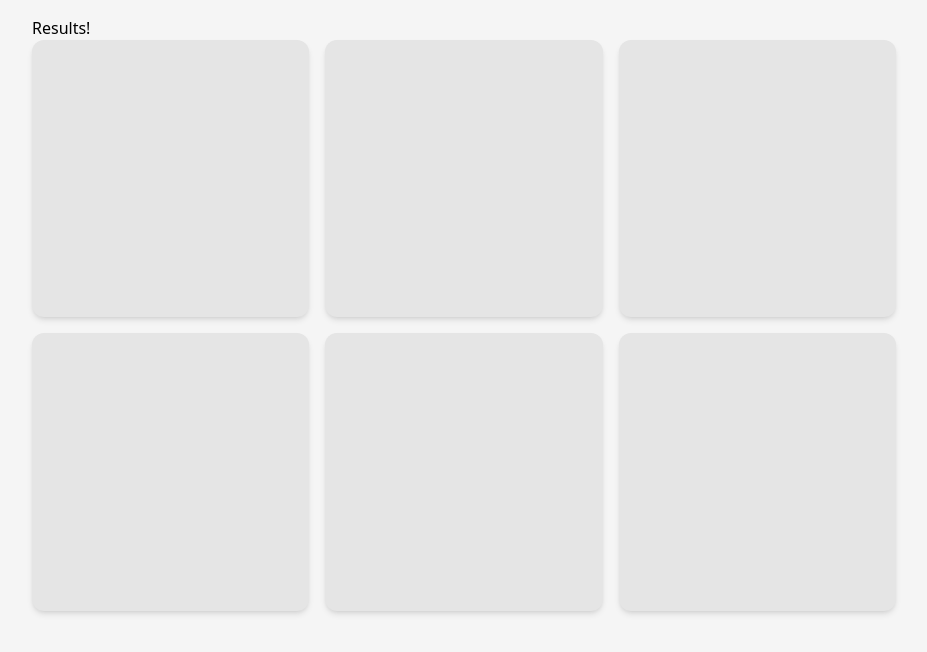
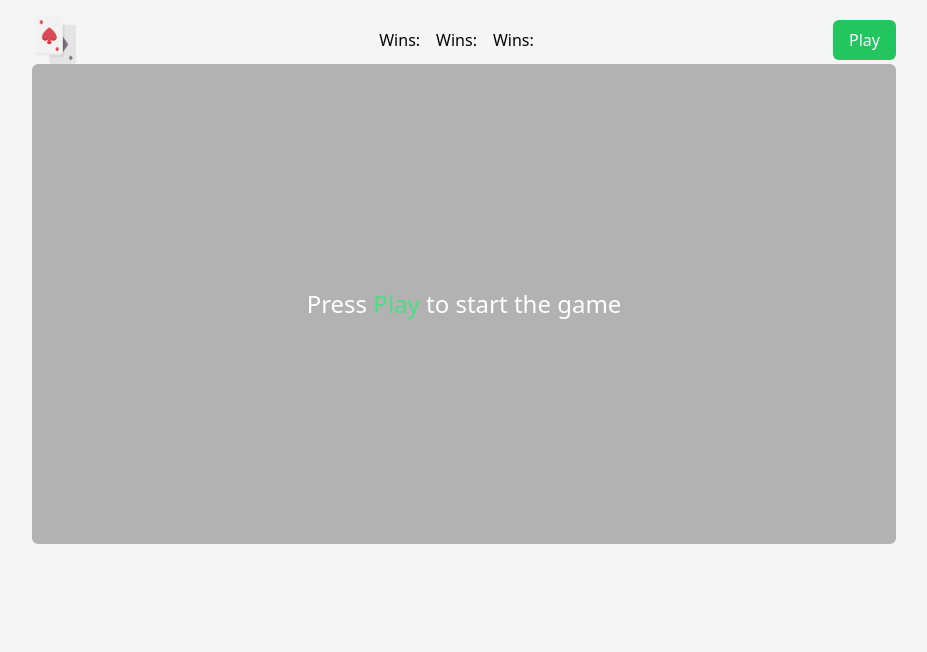
Before and after one commit to seesmof/Memory-Cards-Webapp, a React (Vite) app: page / in a window 1280 px wide. Shown: the top 652 px of the page, without its empty margins (176-1103 px from the left). Built offline with nearby package versions, Linux system fonts and the light colour scheme.

Commit message:
refactor: rework the app, trying to figure it out just a bit

```diff
--- a/src/App.jsx
+++ b/src/App.jsx
@@ -1,14 +1,21 @@
-import React from "react";
+import React, { useState } from "react";
 import Board from "./components/Board";
 import Results from "./components/Results";
 
 function App() {
+  const [isStarted, setIsStarted] = useState(false);
+  const [isWon, setIsWon] = useState(false);
+
   return (
     <>
-      <div className="min-h-screen bg-offwhite w-full">
+      <div className="bg-offwhite min-h-screen w-full">
         <main className="flex w-full mx-auto max-w-4xl p-4 flex-col">
-          <Results />
-          <Board />
+          <Results
+            isStarted={isStarted}
+            setIsStarted={setIsStarted}
+            isWon={isWon}
+          />
+          <Board isStarted={isStarted} />
         </main>
       </div>
     </>
--- /dev/null
+++ b/src/colors.js
@@ -0,0 +1,10 @@
+const COLORS = {
+  red: "bg-red-500",
+  green: "bg-green-500",
+  blue: "bg-blue-500",
+  yellow: "bg-yellow-500",
+  orange: "bg-orange-500",
+  purple: "bg-purple-500",
+};
+
+export default COLORS;
--- a/src/components/Board.jsx
+++ b/src/components/Board.jsx
@@ -1,72 +1,32 @@
 import React from "react";
+import Card from "./Card";
 
-const COLORS = {
-  red: "bg-red-500",
-  green: "bg-green-500",
-  blue: "bg-blue-500",
-  yellow: "bg-yellow-500",
-  orange: "bg-orange-500",
-  purple: "bg-purple-500",
-};
-
-const Board = () => {
-  const [gameBoard, setGameBoard] = React.useState([]);
-  const [clicks, setClicks] = React.useState(0);
-  const [matched, setMatched] = React.useState(0);
-  const [won, setWon] = React.useState(false);
-
-  const Card = ({ color }) => {
-    const [isFlipped, setIsFlipped] = React.useState(false);
-
-    const handleFlip = () => {
-      setIsFlipped(!isFlipped);
-      setClicks(clicks + 1);
-    };
-
-    return (
-      <>
-        <button
-          className={`card ${isFlipped ? COLORS[color] : "bg-neutral-200"}`}
-          onClick={handleFlip}
-        ></button>
-      </>
-    );
-  };
-
-  const generateBoard = () => {
-    const colors = Object.keys(COLORS);
-    const board = [];
-
-    for (let i = 0; i < colors.length / 2; i++) {
-      board.push(colors[i]);
-      board.push(colors[i]);
-    }
-
-    // Shuffle the board array
-    for (let i = board.length - 1; i > 0; i--) {
-      const j = Math.floor(Math.random() * (i + 1));
-      [board[i], board[j]] = [board[j], board[i]];
-    }
-
-    setGameBoard(board);
-    console.log(board);
-  };
-
-  React.useEffect(() => {
-    generateBoard();
-  }, []);
-
-  React.useEffect(() => {}, [clicks]);
-
+const Cards = () => {
   return (
     <>
       <div className="grid grid-cols-2 md:grid-cols-3 gap-4">
-        {gameBoard.map((color, index) => {
-          return <Card key={index} color={color} />;
-        })}
+        <Card />
+        <Card />
+        <Card />
       </div>
     </>
   );
 };
 
+const Start = () => {
+  return (
+    <>
+      <div className="h-[60vh] w-full rounded-md bg-neutral-900/30 p-4 flex justify-center items-center">
+        <div className="text-white text-2xl font-medium">
+          Press <span className="text-green-400">Play</span> to start the game
+        </div>
+      </div>
+    </>
+  );
+};
+
+const Board = ({ isStarted }) => {
+  return <>{isStarted ? <Cards /> : <Start />}</>;
+};
+
 export default Board;
--- /dev/null
+++ b/src/components/Card.jsx
@@ -0,0 +1,14 @@
+import React from "react";
+import COLORS from "../colors";
+
+const Card = ({ color }) => {
+  return (
+    <>
+      <button
+        className={`card ${isFlipped ? COLORS[color] : "bg-neutral-200"}`}
+      ></button>
+    </>
+  );
+};
+
+export default Card;
--- a/src/components/Results.jsx
+++ b/src/components/Results.jsx
@@ -1,9 +1,34 @@
 import React from "react";
+import Logo from "/logo.png";
+
+const Navbar = () => {
+  return (
+    <>
+      <div className="flex flex-row justify-between items-center w-full">
+        <img src={Logo} alt="logo" className="w-12 h-12 cursor-pointer" />
+
+        <div className="flex flex-row gap-4">
+          <div className="">Wins:</div>
+          <div className="">Wins:</div>
+          <div className="">Wins:</div>
+        </div>
+
+        <div className="flex flex-row items-center gap-3">
+          <button className="p-2 px-4 bg-green-500 font-medium rounded-md text-white duration-300 hover:bg-green-600">
+            Play
+          </button>
+        </div>
+      </div>
+    </>
+  );
+};
 
 const Results = () => {
   return (
     <>
-      <div className="fle">Results!</div>
+      <div className="flex flex-col">
+        <Navbar />
+      </div>
     </>
   );
 };
```
